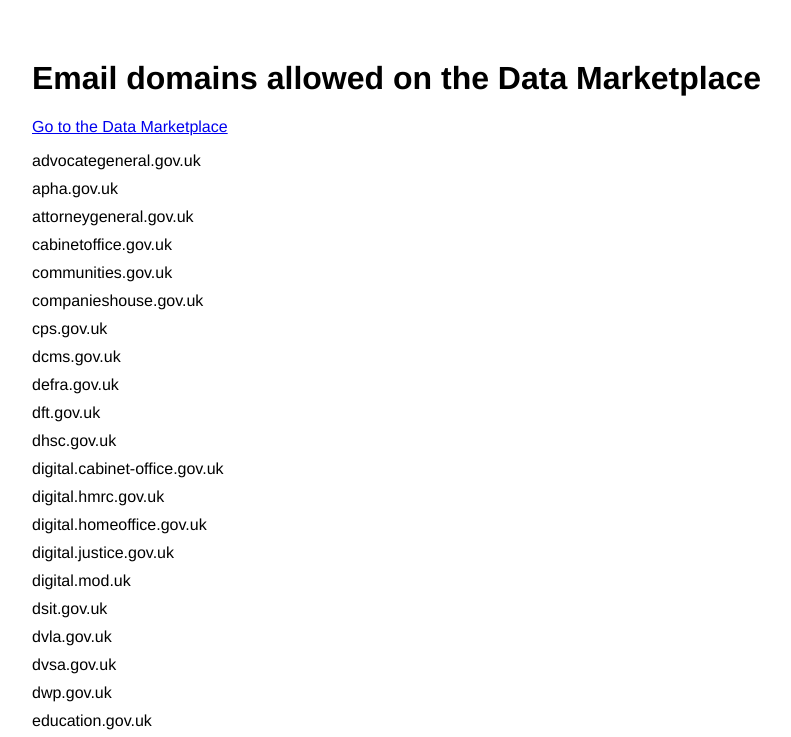
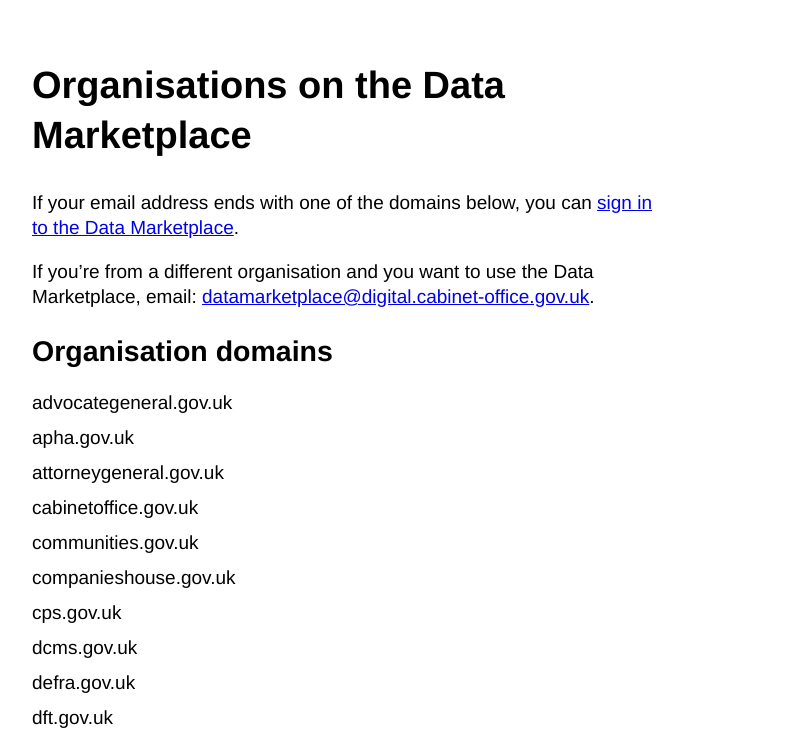
Before and after one commit to alphagov/data-marketplace-info, a plain HTML site: page domains/index.html in a window 1280 px wide. Shown: the top 737 px of the page, without its empty margins (128-919 px from the left). Drawn offline with Linux system fonts and the light colour scheme.

Commit message:
update css

```diff
--- a/domains/index.html
+++ b/domains/index.html
@@ -1,15 +1,26 @@
 <!DOCTYPE html>
 <html lang="en">
     <head>
-        <title>Allowed domains – Data Marketplace</title>
+        <title>Organisations on the Data Marketplace</title>
         <meta name="viewport" content="width=device-width, initial-scale=1">
         <style>
             body {
                 font-family: Helvetica, Arial, sans-serif;
+                font-size: 1.1875rem;
+                line-height: 1.3157894737;
+                -webkit-font-smoothing: antialiased;
+                -moz-osx-font-smoothing: grayscale;
+                font-weight: 400;
             }
             main {
                 max-width: 960px;
                 margin: 60px 30px;
+            }
+            h1 {
+                margin-bottom: 30px;
+            }
+            h2 {
+                margin-bottom: 20px;
             }
             ul {
                 list-style: none;
@@ -24,15 +35,24 @@
                     margin-right: auto;
                     margin-left: auto;
                 }
+
+                .column-two-thirds {
+                    width: 66.6666666667%;
+                }
             }
         </style>
     </head>
     <body>
         <main>
-            <h1>Email domains allowed on the Data Marketplace</h1>
+            <div class="column-two-thirds">
+                <h1>Organisations on the Data Marketplace</h1>
                 <p>
-                <a href="https://datamarketplace.gov.uk">Go to the Data Marketplace</a>
+                    If your email address ends with one of the domains below, you can <a href="https://datamarketplace.gov.uk/auth/signin">sign in to the Data Marketplace</a>.
                 </p>
+                <p>
+                    If you’re from a different organisation and you want to use the Data Marketplace, email: <a href="mailto:datamarketplace@digital.cabinet-office.gov.uk">datamarketplace@digital.cabinet-office.gov.uk</a>.
+                </p>
+                <h2>Organisation domains</h2>
                 <ul>
                     <li>advocategeneral.gov.uk</li>
                     <li>apha.gov.uk</li>
@@ -103,6 +123,7 @@
                     <li>ukspaceagency.gov.uk</li>
                     <li>vmd.gov.uk</li>
                 </ul>
+            </div>
         </main>
     </body>
 </html>
```
Lines whose indentation alone changed are shown as unchanged.
